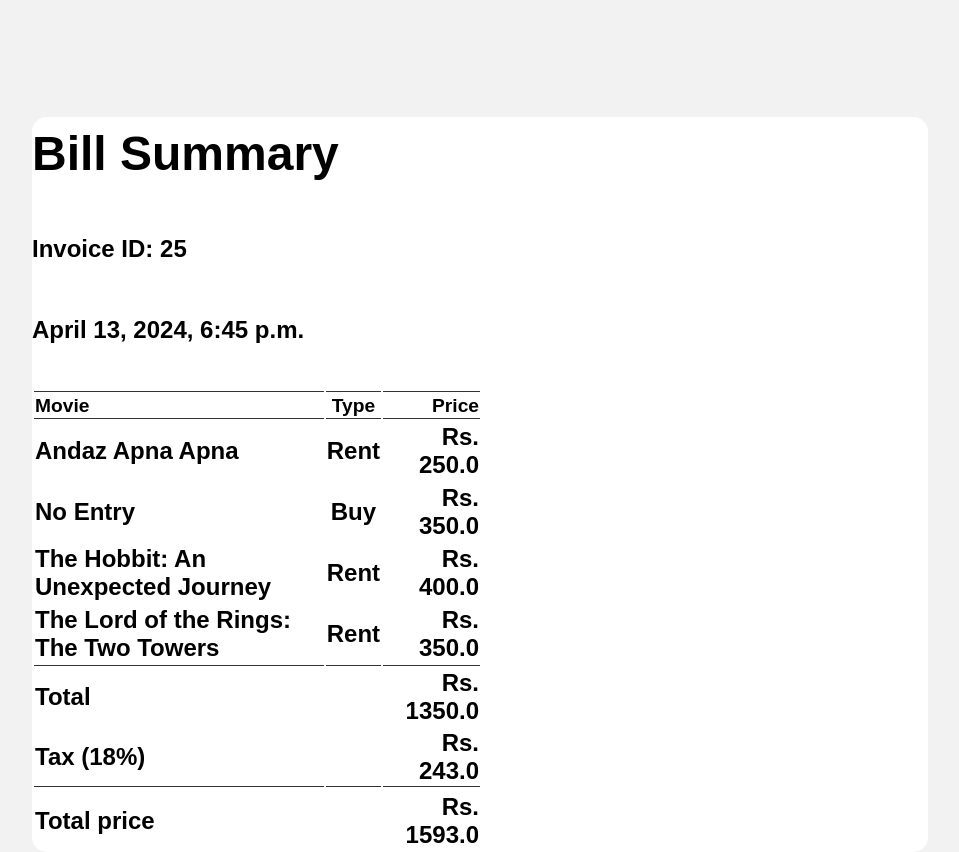
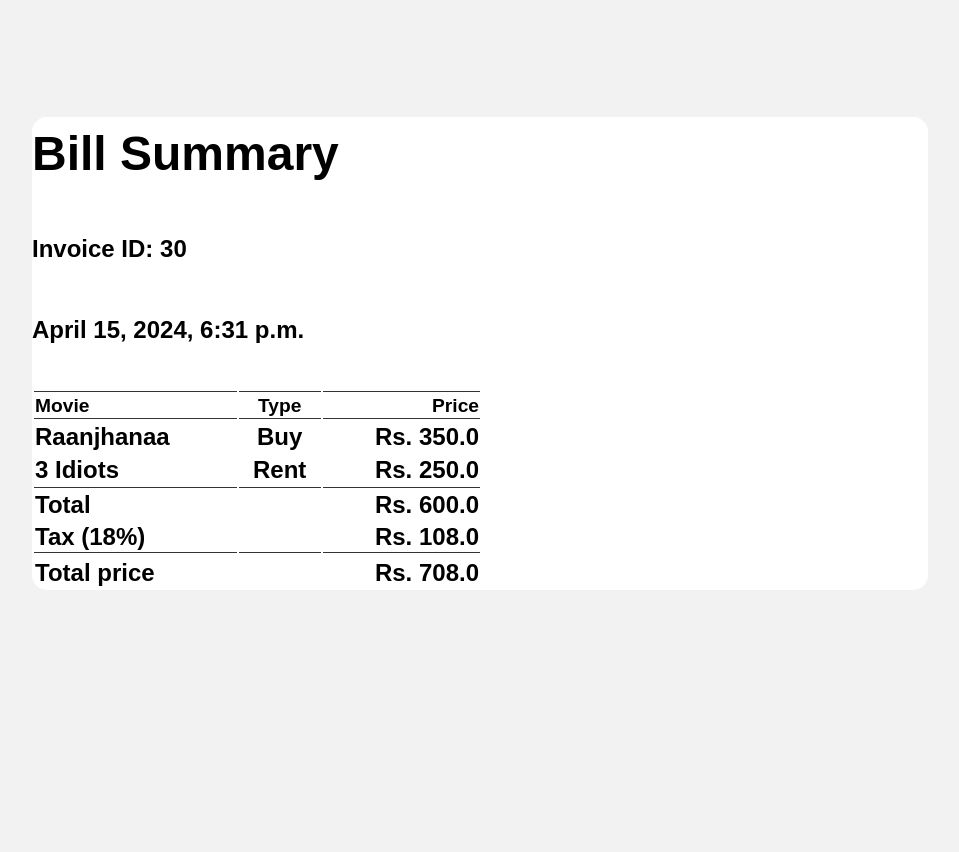
Before and after one commit to abhinavakarsh0033/Video-Rental-System-Project, a Django app: template vrs/templates/temp.html in a window 1280 px wide. Shown: the part 523-1375 px from the top of the page, without its empty margins (160-1119 px from the left). After the commit the page ends 1113 px from the top, so only its background shows below. Run offline with Django 3.2, Linux system fonts and the light colour scheme; the template is opened without the code that fills it, so the values that code supplies are empty; some libraries are stand-ins or nearby versions.

Commit message:
bug fixing

```diff
--- a/vrs/home/admin.py
+++ b/vrs/home/admin.py
@@ -22,10 +22,14 @@
 
 class OrderAdmin(admin.ModelAdmin):
     readonly_fields = ('due_date','user','movie','total_price','isrented','invoice_id','order_date')
+    list_display = ('order_id','order_date','user','movie','total_price','status','due_date')
+    list_filter = ('status','order_date')
+    search_fields = ('user__username','user__first_name','user__last_name','user__email','movie__title')
 admin.site.register(Order,OrderAdmin)
 
 class InvoiceAdmin(admin.ModelAdmin):
     readonly_fields = ('invoice_id','invoice_date','total_price','order')
+    list_display = ('invoice_id','invoice_date','total_price')
 admin.site.register(Invoice,InvoiceAdmin)
 
 class Monthly_SaleAdmin(admin.ModelAdmin):
--- a/vrs/home/models.py
+++ b/vrs/home/models.py
@@ -74,8 +74,10 @@
     order = models.ManyToManyField(Order, related_name='orders')
     invoice_date = models.DateTimeField(auto_now_add=True)
     total_price = models.FloatField()
+    # def __str__(self):
+    #     return 'Invoice Id ' + str(self.invoice_id) + ' | ' +  str(self.invoice_date.date()) + ', ' + str(self.invoice_date.hour) + ':' + str(self.invoice_date.minute) + ':' + str(self.invoice_date.second)
     def __str__(self):
-        return 'Invoice Id ' + str(self.invoice_id) + ' | ' +  str(self.invoice_date.date()) + ', ' + str(self.invoice_date.hour) + ':' + str(self.invoice_date.minute) + ':' + str(self.invoice_date.second)
+        return 'Invoice Id ' + str(self.invoice_id)
 
 class Monthly_Sale(models.Model):
     month = models.CharField(max_length=100,choices=[('January','January'),('February','February'),('March','March'),('April','April'),('May','May'),('June','June'),('July','July'),('August','August'),('September','September'),('October','October'),('November','November'),('December','December')],default=timezone.now().strftime('%B'))
--- a/vrs/templates/orderdisplay.html
+++ b/vrs/templates/orderdisplay.html
@@ -138,7 +138,7 @@
                       <option value="Returned">Returned</option>
                     </select>
                     {% elif order.status == "Returned" %}
-                    <select name="status" class="form-control">
+                    <select name="status" class="form-control" disabled>
                       <option value="Returned">Returned</option>
                       <option value="Not Returned">Not Returned</option>
                     </select>
--- a/vrs/templates/staffbase.html
+++ b/vrs/templates/staffbase.html
@@ -15,7 +15,7 @@
 
   <body>
     <nav class="navbar navbar-expand-lg navbar-dark" style="background-color:rgba(0, 0, 0, 0.5);">
-        <a class="navbar-brand" href="#">VRS</a>
+        <a class="navbar-brand" href="/">VRS</a>
         <button class="navbar-toggler" type="button" data-toggle="collapse" data-target="#navbarSupportedContent" aria-controls="navbarSupportedContent" aria-expanded="false" aria-label="Toggle navigation">
           <span class="navbar-toggler-icon"></span>
         </button>
--- a/vrs/templates/temp.html
+++ b/vrs/templates/temp.html
@@ -77,8 +77,8 @@
 <body>
     <div class="bill">
         <h1 class="two">Bill Summary</h1>
-        <h4 class="two">Invoice ID: 25</h4>
-        <h4 class="two">April 13, 2024, 6:45 p.m.</h4>
+        <h4 class="two">Invoice ID: 30</h4>
+        <h4 class="two">April 15, 2024, 6:31 p.m.</h4>
 
         <div class="one">
           <table width="450">
@@ -93,21 +93,7 @@
             <tbody>
 
           <tr>
-            <th align="left" class="each">Andaz Apna Apna</th>
-            <th class="each">
-
-                    Rent
-
-            </th>
-            <th class="each" align = "right">
-              Rs.
-                  250.0
-
-            </th>
-        </tr>
-
-          <tr>
-            <th align="left" class="each">No Entry</th>
+            <th align="left" class="each">Raanjhanaa</th>
             <th class="each">
 
                     Buy
@@ -121,7 +107,7 @@
         </tr>
 
           <tr>
-            <th align="left" class="each">The Hobbit: An Unexpected Journey</th>
+            <th align="left" class="each">3 Idiots</th>
             <th class="each">
 
                     Rent
@@ -129,21 +115,7 @@
             </th>
             <th class="each" align = "right">
               Rs.
-                  400.0
-
-            </th>
-        </tr>
-
-          <tr>
-            <th align="left" class="each">The Lord of the Rings: The Two Towers</th>
-            <th class="each">
-
-                    Rent
-
-            </th>
-            <th class="each" align = "right">
-              Rs.
-                  350.0
+                  250.0
 
             </th>
         </tr>
@@ -153,12 +125,12 @@
           <tr class="four">
               <th align="left"class="tax">Total</th>
                 <th style="border-top:1px solid #333;"></th>
-              <th align="right"class="tax">Rs. 1350.0</th>
+              <th align="right"class="tax">Rs. 600.0</th>
           </tr>
           <tr class="four">
             <th align="left" class="total">Tax (18%)</th>
             <th style="border-bottom:1px solid #333;"></th>
-            <th align="right" class="total" >Rs. 243.0</th>
+            <th align="right" class="total" >Rs. 108.0</th>
         </tr>
         </tbody>
 
@@ -167,7 +139,7 @@
             <th align="left" class="last">Total price</th>
             <th>
             </th>
-            <th align="right" class="last">Rs. 1593.0</th>
+            <th align="right" class="last">Rs. 708.0</th>
           </tr>
 
         </div>
```
Also changed, not shown: vrs/home/views.py (+11 -4 lines), vrs/db.sqlite3.
